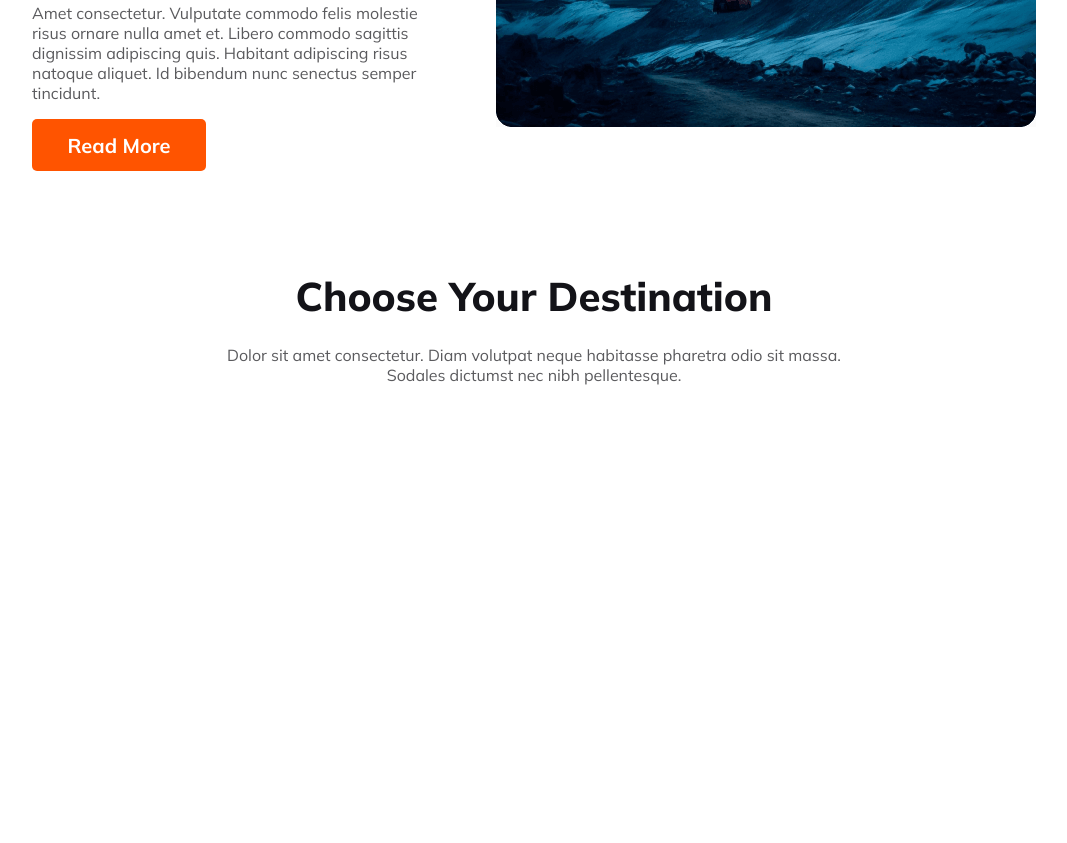
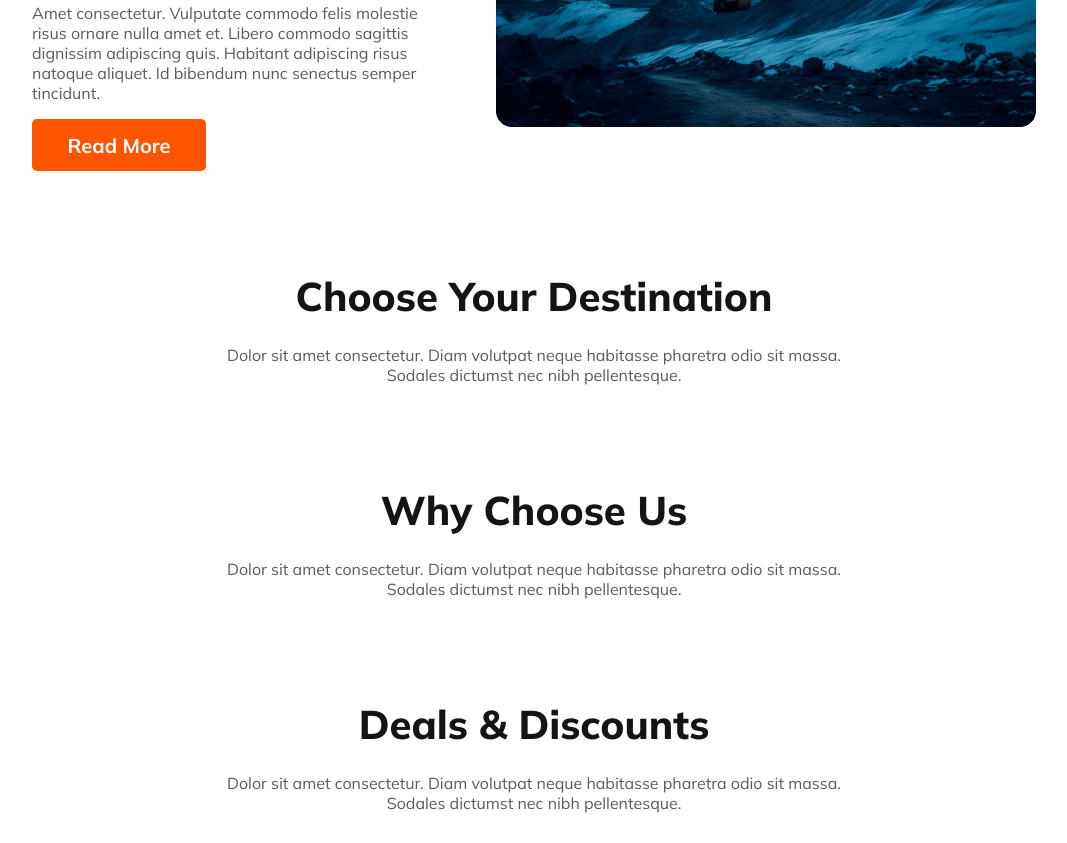
Before and after one commit to tahmedofficial/ph-assignment-two, a plain HTML site: page index.html in a window 1280 px wide. Shown: the part 600-1443 px from the top of the page, without its empty margins (106-1173 px from the left). Before the commit the page ends 1015 px from the top, so only its background shows below. Drawn offline with Linux system fonts and the light colour scheme.

Commit message:
finish section four and section six

```diff
--- a/index.html
+++ b/index.html
@@ -60,6 +60,19 @@
                     neque habitasse pharetra odio sit massa. Sodales dictumst nec nibh pellentesque.</p>
             </div>
         </section>
+        <section class="section_four">
+            <div class="section_two_container">
+                <h3 id="section_two_title" class="primary_title">Why Choose Us</h3>
+                <p id="section_two_description" class="primary_description">Dolor sit amet consectetur. Diam volutpat
+                    neque habitasse pharetra odio sit massa. Sodales dictumst nec nibh pellentesque.</p>
+            </div>
+            <section class="section_six">
+                <div class="section_two_container">
+                    <h3 id="section_two_title" class="primary_title">Deals & Discounts</h3>
+                    <p id="section_two_description" class="primary_description">Dolor sit amet consectetur. Diam
+                        volutpat neque habitasse pharetra odio sit massa. Sodales dictumst nec nibh pellentesque.</p>
+                </div>
+            </section>
     </main>
 
     <footer>
```
